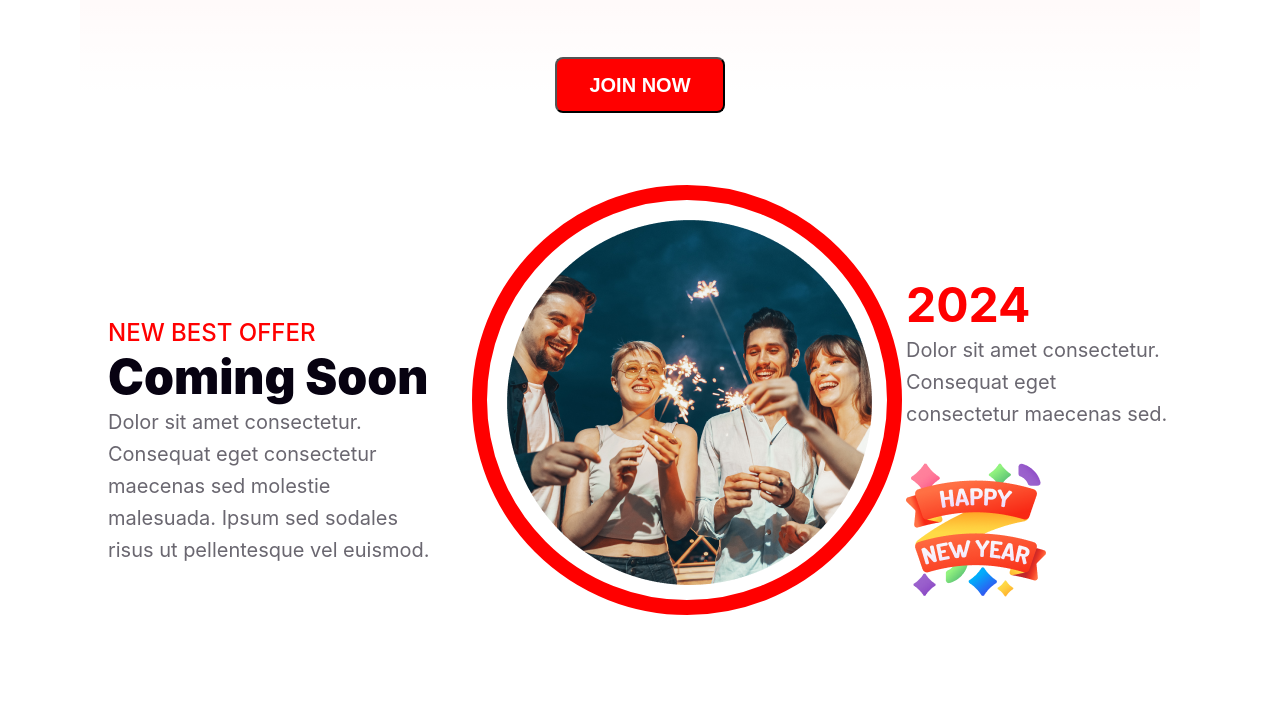
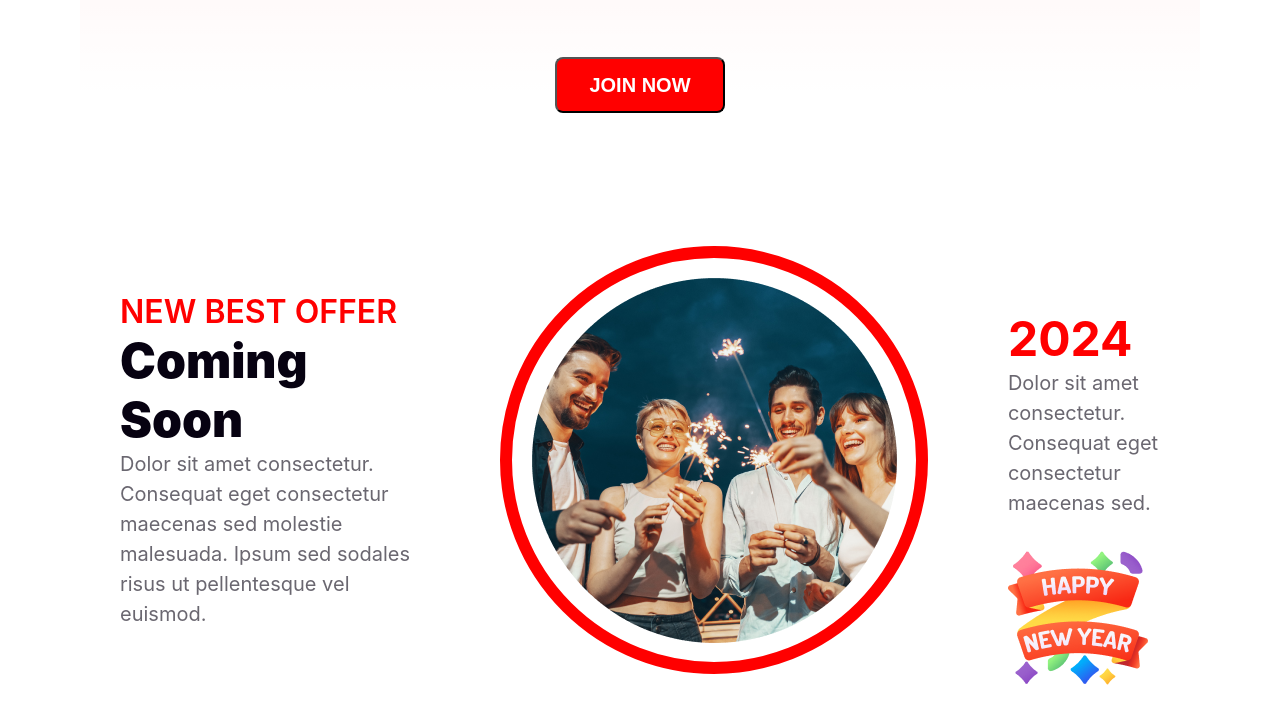
Before and after one commit to MHOPI98/new-year-new-mission, a plain HTML site: page index.html in a window 1280 px wide. Shown: the part 2561-3284 px from the top of the page. Before the commit the page ends 3262 px from the top, so only its background shows below. Drawn offline with Linux system fonts and the light colour scheme.

Commit message:
Offer added

```diff
--- a/css/style.css
+++ b/css/style.css
@@ -63,7 +63,6 @@ header {
     font-weight: 700;
     margin-bottom: 40px;
 }
-
 .victor-container {
     background-image: linear-gradient(90deg, #070211 0%, rgba(7, 2, 17, 0.00) 100%), url('../resources/Vectorrr.png');
     display: flex;
@@ -74,7 +73,6 @@ header {
     border-radius: 20px;
     background-repeat: no-repeat;
 }
-
 .victor-title {
     color: #FFF;
     font-size: 64px;
@@ -82,7 +80,6 @@ header {
     letter-spacing: 7.04px;
     padding: 120px 120px 0px 120px;
 }
-
 .victor-desc {
     color: rgba(255, 255, 255, 0.80);
     font-size: 18px;
@@ -90,7 +87,6 @@ header {
     width: 697px;
     padding: 10px 120px;
 }
-
 .victor-join {
     color: #FFF;
     font-family: Inter;
@@ -99,14 +95,12 @@ header {
     text-transform: uppercase;
     padding: 20px 150px;
 }
-
 .victor-col img {
     width: 319.83px;
     height: 464.662px;
     margin: 70px 120px 70px -80px;
     align-items: center;
 }
-
 .hotel {
 
     margin: 60px 80px;
@@ -114,8 +108,6 @@ header {
     background: linear-gradient(180deg, rgba(255, 0, 0, 0.10) 0%, rgba(255, 0, 0, 0.00) 100%);
     font-family: Inter;
     text-align: center;
-
-
 }
 
 .hotel-container {
@@ -149,28 +141,13 @@ header {
 }
 
 .offer {
-    margin: 60px 80px;
+    margin: 120px;
     height: 482px;
     display: flex;
-    justify-content: space-evenly;
-    gap: 70;
     align-items: center;
     font-family: Inter;
 
 }
-
-.offer-col {
-    max-width: 30%;
-
-}
-
-.offer-title {
-    color: #F00;
-    font-size: 24px;
-    font-weight: 500;
-    padding-top: 25%;
-}
-
 .offer-desc {
     color: #070211;
     font-size: 48px;
@@ -182,39 +159,30 @@ header {
     color: rgba(7, 2, 17, 0.60);
     font-size: 20px;
     font-weight: 400;
-    line-height: 32px;
+    line-height: 30px;
 
 }
 
-.boder {
-    border-radius: 50%;
-    border: 15px solid #F00;
-    height: 400px;
-    width: 400px;
-}
-
 .boder-img {
-    width: 360px;
-    height: 360px;
-    border-radius: 360px;
+    width: 364px;
+    height: 364px;
+    border-radius: 463px;
     padding: 20px;
+    border: 12px solid #F00;
+    margin-left: 70px;
 }
 .container
 {
-    padding-left: 70px;
+    padding-left: 80px;
 
 }
 .offer-year {
     color: #F00;
     font-size: 48px;
     font-weight: 700;
-    padding-top: 30%;
+    padding-top: 80px;
+}
+.img {
+    margin-top: 30px;
 
 }
-
-
-.img {
-    margin-top: 30px;
-    width: 140px;
-    height: 140px;
-}
--- a/index.html
+++ b/index.html
@@ -34,7 +34,6 @@
                     <p class="victor-desc">Dolor sit amet consectetur. Consequat eget consectetur maecenas sed molestie
                         malesuada. Ipsum sed sodales risus ut pellentesque vel euismod. </p>
                     <p class="victor-join">Join Now</p>
-
                 </div>
                 <div class="victor-col">
                     <img src="resources/Group 70.png" alt="">
@@ -49,32 +48,21 @@
             </div>
             <button class="btn-t">join now</button>
         </section>
-        <section>
-            <div class="offer">
+        <section class="offer">
             <div class="offer-col">
-                    <div class="offer-container">
-                        <h3 class="offer-title">NEW BEST OFFER</h3>
+                <h3 class="invit">NEW BEST OFFER</h3>
                 <h1 class="offer-desc">Coming Soon</h1>
                 <p class="offer-content">Dolor sit amet consectetur. Consequat eget consectetur maecenas sed
                     molestie malesuada. Ipsum sed sodales risus ut pellentesque vel euismod. </p>
             </div>
-                    </div>
-                <div class="offer-col">
-
-                        <div class="boder">
             <div class="boder-img">
                 <img src="resources/Ellipse 1.png" alt="">
             </div>
-                        </div>
+            <div class="container">
 
-                </div>
-                <div class="offer-col">
-                    <div class="container">
                 <h1 class="offer-year">2024</h1>
                 <p class="offer-content">Dolor sit amet consectetur. Consequat eget consectetur maecenas sed.</p>
                 <img class="img" src="resources/Group 96.png" alt="">
-                    </div>
-                </div>
             </div>
         </section>
     </main>
```
Lines whose indentation alone changed are shown as unchanged.
